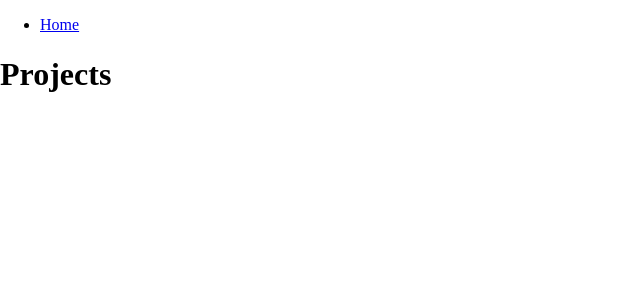
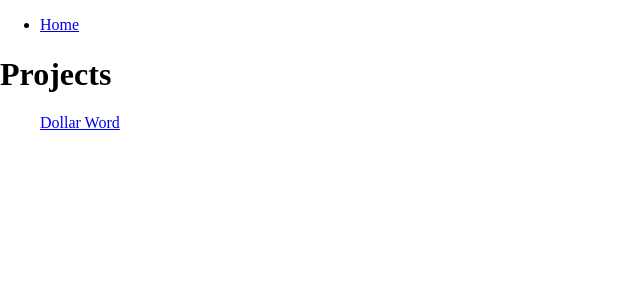
Before and after one commit to mebartsch/mebartsch.github.io, a Jekyll site: the page projects/index.html, which Jekyll copies as it is, in a window 1280 px wide. Shown: the top 300 px of the page, without its empty margins (0-640 px from the left). Built offline with Jekyll 4.4.1, drawn with Linux system fonts in a browser that asks for light colours; nearby versions of some CDN libraries; library files that are not in the unit come from our copies.

Commit message:
Update index.html

```diff
--- a/projects/index.html
+++ b/projects/index.html
@@ -24,6 +24,9 @@
     	<section class="main-content">
 
 	 	<!--   <p> Contents to come soon! </p> -->
+		<nav> <ul>
+	        	<a href="projects/Dollar Word">Dollar Word</a>
+		</ul>	</nav>
 
 	 	<footer class="site-footer">
 		 </footer>
```
